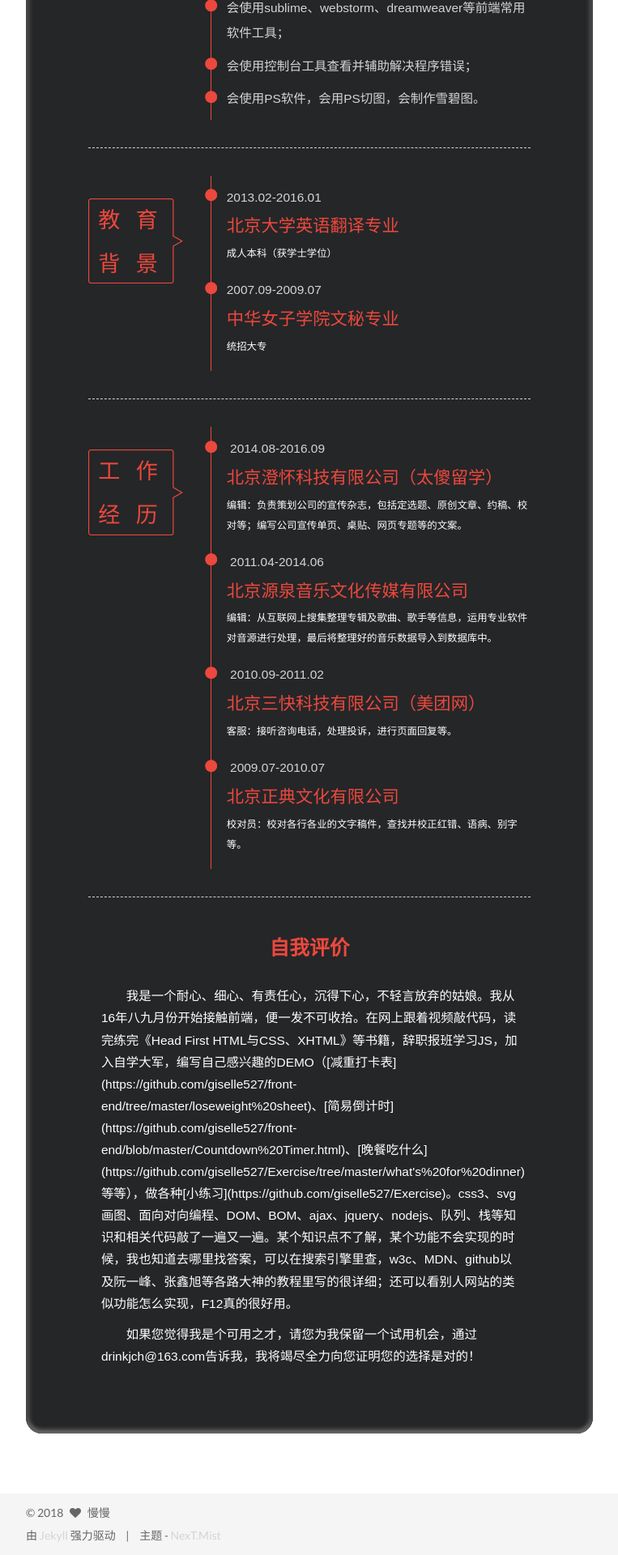
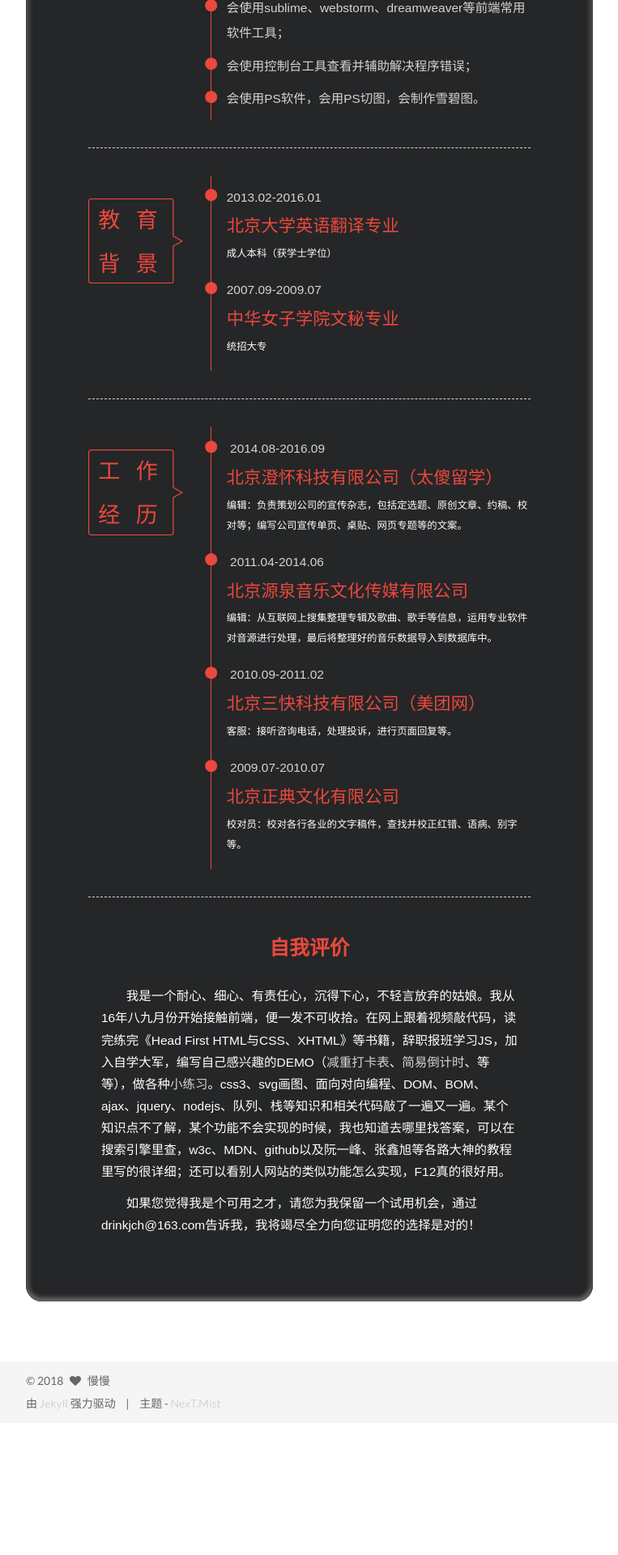
Before and after one commit to giselle527/giselle527.github.io, a Jekyll site: the page built from about/index.html, in a window 1280 px wide. Shown: the part 1113-3033 px from the top of the page at 81% size, without its empty margins (258-1021 px from the left). Built offline with Jekyll 4.4.1, drawn with Linux system fonts in a browser that asks for light colours; after the commit the page ends 2870 px from its top, so only the background shows below that.

Commit message:
renew about

```diff
--- a/about/index.html
+++ b/about/index.html
@@ -114,7 +114,7 @@ type: about
 				<article class="m_intro" id="resume_selfintro">
 					<h2>自我评价</h2>
 					<p>
-						我是一个耐心、细心、有责任心，沉得下心，不轻言放弃的姑娘。我从16年八九月份开始接触前端，便一发不可收拾。在网上跟着视频敲代码，读完练完《Head First HTML与CSS、XHTML》等书籍，辞职报班学习JS，加入自学大军，编写自己感兴趣的DEMO（[减重打卡表](https://github.com/giselle527/front-end/tree/master/loseweight%20sheet)、[简易倒计时](https://github.com/giselle527/front-end/blob/master/Countdown%20Timer.html)、[晚餐吃什么](https://github.com/giselle527/Exercise/tree/master/what's%20for%20dinner)等等），做各种[小练习](https://github.com/giselle527/Exercise)。css3、svg画图、面向对向编程、DOM、BOM、ajax、jquery、nodejs、队列、栈等知识和相关代码敲了一遍又一遍。某个知识点不了解，某个功能不会实现的时候，我也知道去哪里找答案，可以在搜索引擎里查，w3c、MDN、github以及阮一峰、张鑫旭等各路大神的教程里写的很详细；还可以看别人网站的类似功能怎么实现，F12真的很好用。
+						我是一个耐心、细心、有责任心，沉得下心，不轻言放弃的姑娘。我从16年八九月份开始接触前端，便一发不可收拾。在网上跟着视频敲代码，读完练完《Head First HTML与CSS、XHTML》等书籍，辞职报班学习JS，加入自学大军，编写自己感兴趣的DEMO（<a href="https://github.com/giselle527/front-end/tree/master/loseweight%20sheet">减重打卡表</a>、<a href="https://github.com/giselle527/front-end/blob/master/Countdown%20Timer.html">简易倒计时</a>、<a href="晚餐吃什么"></a>等等），做各种<a href="https://github.com/giselle527/Exercise">小练习</a>。css3、svg画图、面向对向编程、DOM、BOM、ajax、jquery、nodejs、队列、栈等知识和相关代码敲了一遍又一遍。某个知识点不了解，某个功能不会实现的时候，我也知道去哪里找答案，可以在搜索引擎里查，w3c、MDN、github以及阮一峰、张鑫旭等各路大神的教程里写的很详细；还可以看别人网站的类似功能怎么实现，F12真的很好用。
 					</p>
 					<p>
 						如果您觉得我是个可用之才，请您为我保留一个试用机会，通过drinkjch@163.com告诉我，我将竭尽全力向您证明您的选择是对的！
```
